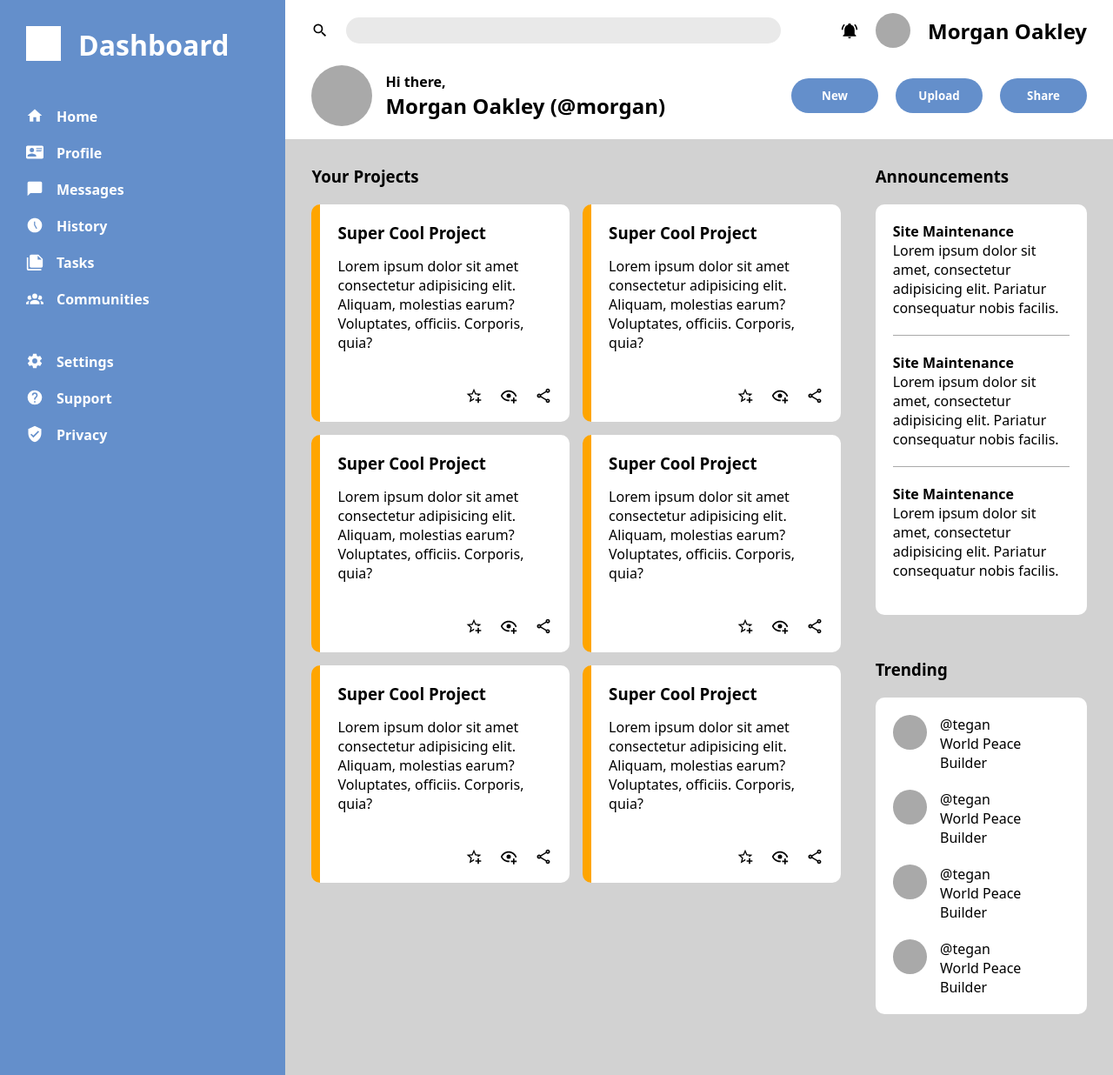
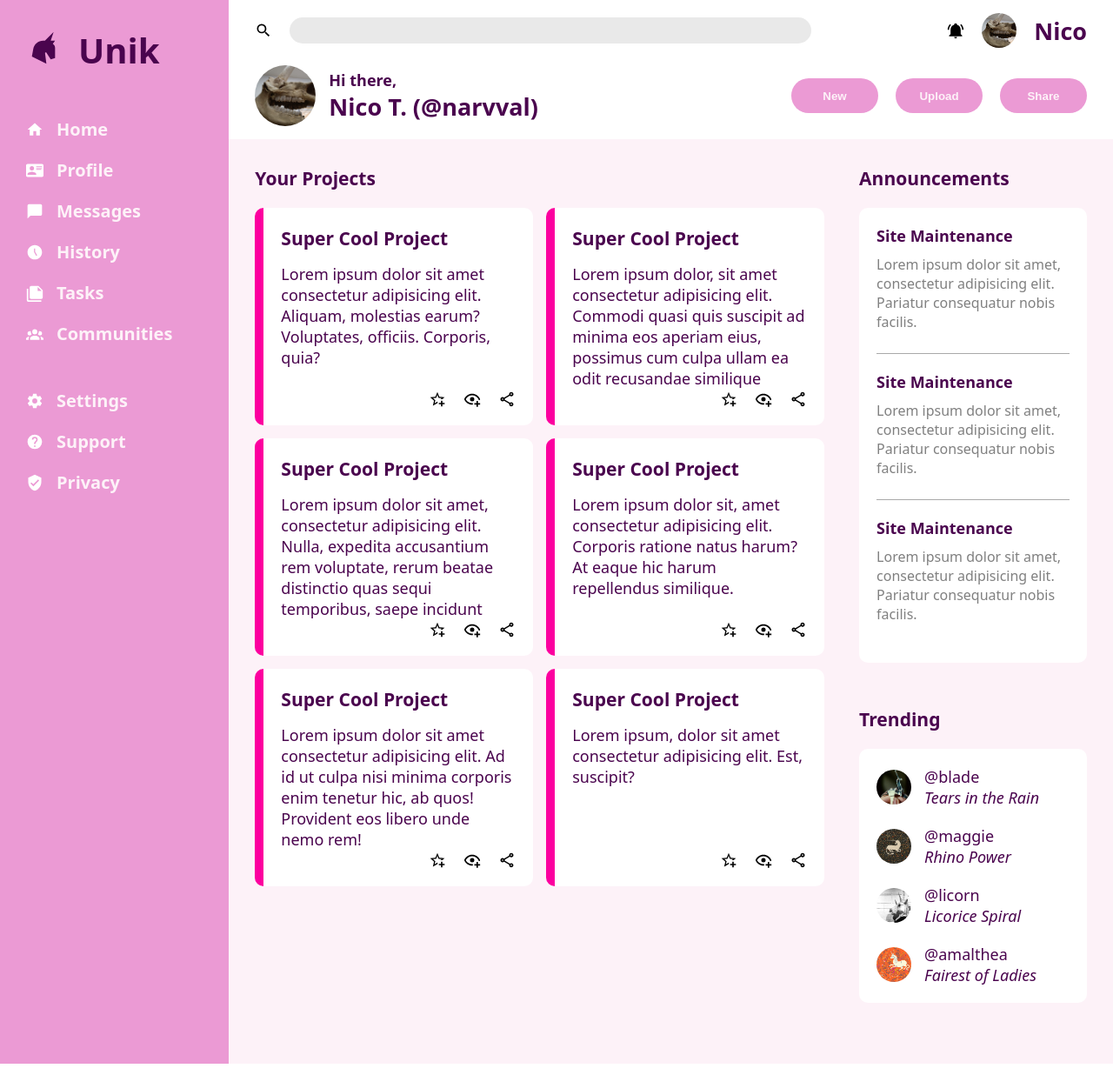
Before and after one commit to narvval/admin-dashboard, a plain HTML site: page index.html in a window 1280 px wide. Shown: the whole page at 87% size. Drawn offline with Linux system fonts and the light colour scheme.

Commit message:
Add images and color palette. Fix odd flex resizing.

```diff
--- a/index.html
+++ b/index.html
@@ -4,7 +4,7 @@
     <meta charset="UTF-8" />
     <meta name="viewport" content="width=device-width, initial-scale=1.0" />
     <link rel="stylesheet" href="style.css" />
-    <title>Document</title>
+    <title>Dashboard</title>
   </head>
   <body>
     <div class="grid-container">
@@ -35,7 +35,7 @@
               />
             </svg>
             <div class="profile-pic-small"></div>
-            <h2>Morgan Oakley</h2>
+            <h2>Nico</h2>
           </div>
         </div>
         <div class="header-bottom">
@@ -43,7 +43,7 @@
             <div class="profile-pic-medium"></div>
             <div class="user-intro">
               <div class="intro">Hi there,</div>
-              <div class="username">Morgan Oakley (@morgan)</div>
+              <div class="username">Nico T. (@narvval)</div>
             </div>
           </div>
           <div class="header-bottom-right">
@@ -55,8 +55,8 @@
       </div>
       <div class="sidebar">
         <div class="dashboard">
-          <div class="logo"></div>
-          <h1>Dashboard</h1>
+          <div class="logo"><svg xmlns="http://www.w3.org/2000/svg" viewBox="0 0 24 24"><title>unicorn-variant</title><path d="M20 12V19L17 20L14 15.33C13.71 14.89 13 15.14 13.08 15.67L14 23L4 18L4.96 12.75C5.56 9.42 8.46 7 11.84 7H13L19 1L17 7H20L18.42 9.37C19.36 9.88 20 10.86 20 12Z" /></svg></div>
+          <h1>Unik</h1>
         </div>
         <div class="sidebar-menu-1">
           <div class="menu-item">
@@ -228,9 +228,7 @@
               <div class="card-text">
                 <h3>Super Cool Project</h3>
                 <p>
-                  Lorem ipsum dolor sit amet consectetur adipisicing elit.
-                  Aliquam, molestias earum? Voluptates, officiis. Corporis,
-                  quia?
+                  Lorem ipsum dolor, sit amet consectetur adipisicing elit. Commodi quasi quis suscipit ad minima eos aperiam eius, possimus cum culpa ullam ea odit recusandae similique cumque doloremque officia tenetur deserunt?
                 </p>
               </div>
               <div class="card-icons">
@@ -270,9 +268,7 @@
               <div class="card-text">
                 <h3>Super Cool Project</h3>
                 <p>
-                  Lorem ipsum dolor sit amet consectetur adipisicing elit.
-                  Aliquam, molestias earum? Voluptates, officiis. Corporis,
-                  quia?
+                  Lorem ipsum dolor sit amet, consectetur adipisicing elit. Nulla, expedita accusantium rem voluptate, rerum beatae distinctio quas sequi temporibus, saepe incidunt repudiandae?
                 </p>
               </div>
               <div class="card-icons">
@@ -312,9 +308,7 @@
               <div class="card-text">
                 <h3>Super Cool Project</h3>
                 <p>
-                  Lorem ipsum dolor sit amet consectetur adipisicing elit.
-                  Aliquam, molestias earum? Voluptates, officiis. Corporis,
-                  quia?
+                  Lorem ipsum dolor sit, amet consectetur adipisicing elit. Corporis ratione natus harum? At eaque hic harum repellendus similique.
                 </p>
               </div>
               <div class="card-icons">
@@ -354,9 +348,7 @@
               <div class="card-text">
                 <h3>Super Cool Project</h3>
                 <p>
-                  Lorem ipsum dolor sit amet consectetur adipisicing elit.
-                  Aliquam, molestias earum? Voluptates, officiis. Corporis,
-                  quia?
+                  Lorem ipsum dolor sit amet consectetur adipisicing elit. Ad id ut culpa nisi minima corporis enim tenetur hic, ab quos! Provident eos libero unde nemo rem!
                 </p>
               </div>
               <div class="card-icons">
@@ -396,9 +388,7 @@
               <div class="card-text">
                 <h3>Super Cool Project</h3>
                 <p>
-                  Lorem ipsum dolor sit amet consectetur adipisicing elit.
-                  Aliquam, molestias earum? Voluptates, officiis. Corporis,
-                  quia?
+                  Lorem ipsum, dolor sit amet consectetur adipisicing elit. Est, suscipit?
                 </p>
               </div>
               <div class="card-icons">
@@ -467,29 +457,29 @@
             <h3>Trending</h3>
             <div class="trending">
               <div class="trending-item">
-                <div class="profile-pic-small"><img src="" alt="" /></div>
+                <div class="profile-pic-small user-1"><img src="" alt="" /></div>
                 <div class="user">
-                  <div class="user-name">@tegan</div>
-                  <div class="user-text">World Peace Builder</div>
+                  <div class="user-name">@blade</div>
+                  <div class="user-text">Tears in the Rain</div>
                 </div>              </div>
               <div class="trending-item">
-                <div class="profile-pic-small"><img src="" alt="" /></div>
+                <div class="profile-pic-small user-2"><img src="" alt="" /></div>
                 <div class="user">
-                  <div class="user-name">@tegan</div>
-                  <div class="user-text">World Peace Builder</div>
+                  <div class="user-name">@maggie</div>
+                  <div class="user-text">Rhino Power</div>
                 </div>
               </div>
               <div class="trending-item">
-                <div class="profile-pic-small"><img src="" alt="" /></div>
+                <div class="profile-pic-small user-3"><img src="" alt="" /></div>
                 <div class="user">
-                  <div class="user-name">@tegan</div>
-                  <div class="user-text">World Peace Builder</div>
+                  <div class="user-name">@licorn</div>
+                  <div class="user-text">Licorice Spiral</div>
                 </div>              </div>
               <div class="trending-item">
-                <div class="profile-pic-small"><img src="" alt="" /></div>
+                <div class="profile-pic-small user-4"><img src="" alt="" /></div>
                 <div class="user">
-                  <div class="user-name">@tegan</div>
-                  <div class="user-text">World Peace Builder</div>
+                  <div class="user-name">@amalthea</div>
+                  <div class="user-text">Fairest of Ladies</div>
                 </div>              </div>
             </div>
           </div>
--- a/style.css
+++ b/style.css
@@ -1,9 +1,25 @@
+:root {
+  --main-clr: rgb(235, 154, 212);
+  --font-clr-light: #fdf2f8;
+  --font-clr-dark: #4a044e;
+  --highlight-clr: #fc009f;
+}
+
 * {
   margin: 0;
   padding: 0;
   box-sizing: border-box;
+}
+
+html {
+  font-size: 62.5%;
   font-family: system-ui, -apple-system, BlinkMacSystemFont, "Segoe UI", Roboto,
     Oxygen, Ubuntu, Cantarell, "Open Sans", "Helvetica Neue", sans-serif;
+  color: var(--font-clr-dark);
+}
+
+body {
+  font-size: 1.8rem;
 }
 
 .grid-container {
@@ -22,25 +38,29 @@
   fill: white;
 }
 
-
 button {
   height: 40px;
   width: 100px;
   border: none;
   border-radius: 40px;
-  background-color: rgb(100, 143, 203);
+  background-color: var(--main-clr);
   font-weight: bold;
-  color: white;
+  color: var(--font-clr-light);
 }
 
 .profile-pic-small {
+  background-image: url(/magd-unicorn-skull.jpg);
+  background-size: cover;
   width: 40px;
   height: 40px;
   background-color: darkgray;
   border-radius: 50%;
+  flex: none;
 }
 
 .profile-pic-medium {
+  background-image: url(/magd-unicorn-skull.jpg);
+  background-size: cover;
   width: 70px;
   height: 70px;
   background-color: darkgray;
@@ -61,6 +81,7 @@ button {
   display: flex;
   justify-content: space-between;
   align-items: center;
+  gap: 50px;
 }
 
 .header-top-left {
@@ -71,7 +92,7 @@ button {
 
 .searchbar {
   height: 30px;
-  width: 500px;
+  width: 600px;
   background-color: rgb(233, 233, 233);
   border-radius: 15px;
 }
@@ -80,6 +101,10 @@ button {
   display: flex;
   align-items: center;
   gap: 20px;
+}
+
+.header-top-right svg {
+  flex: none;
 }
 
 .header-bottom {
@@ -110,24 +135,30 @@ button {
 
 .sidebar {
   grid-area: sidebar;
-  background-color: rgb(100, 143, 203);
-  color: white;
+  background-color: var(--main-clr);
+  color: var(--font-clr-light);
   padding: 30px 65px 30px 30px;
   display: flex;
   flex-direction: column;
   gap: 50px;
   font-weight: bold;
+  font-size: 2rem;
 }
 
 .dashboard {
   display: flex;
+  align-items: center;
   gap: 20px;
 }
 
-.logo {
+.dashboard > h1 {
+  color: var(--font-clr-dark);
+}
+
+.logo svg {
   height: 40px;
   width: 40px;
-  background-color: white;
+  fill: var(--font-clr-dark);
 }
 
 .sidebar-menu-1,
@@ -140,10 +171,11 @@ button {
 .menu-item {
   display: flex;
   gap: 15px;
+  align-items: center;
 }
 
 .main {
-  background-color: rgb(210, 210, 210);
+  background-color: var(--font-clr-light);
   padding: 30px;
 
   grid-area: main;
@@ -170,10 +202,18 @@ button {
   background-color: white;
   height: 250px;
   padding: 20px;
-  border-left: 10px solid orange;
+  border-left: 10px solid var(--highlight-clr);
   border-radius: 10px;
 
   display: grid;
+}
+
+.card-text {
+  overflow: hidden;
+}
+
+.card-text > p {
+  text-overflow: ellipsis;
 }
 
 .card-text > h3 {
@@ -185,11 +225,6 @@ button {
   display: flex;
   gap: 20px;
 }
-
-/* .main-right {
-  display: flex;
-  flex-direction: column;
-} */
 
 .main-right-top > h3,
 .main-right-bottom > h3 {
@@ -211,7 +246,10 @@ button {
 }
 
 .announcements-item > p {
-  margin-bottom: 20px;
+  margin-bottom: 25px;
+  margin-top: 10px;
+  font-size: 1.6rem;
+  color: grey;
 }
 
 .main-right-bottom {
@@ -220,8 +258,33 @@ button {
 
 .trending-item {
   display: flex;
+  align-items: center;
 }
 
 .user {
   margin-left: 15px;
 }
+
+.user-1 {
+  background-image: url(/unicorn-1.png);
+  background-size: cover;
+}
+
+.user-2 {
+  background-image: url(/unicorn-2.jpg);
+  background-size: cover;
+}
+
+.user-3 {
+  background-image: url(/unicorn-3.jpg);
+  background-size: cover;
+}
+
+.user-4 {
+  background-image: url(/unicorn-4.jpg);
+  background-size: cover;
+}
+
+.user-text {
+  font-style: italic;
+}
```
Also changed, not shown: blade-runner-unicorn.webp (added), magd-unicorn-skull.jpg (added), unicorn-1.png (added), unicorn-2.jpg (added), unicorn-3.jpg (added), unicorn-4.jpg (added).
